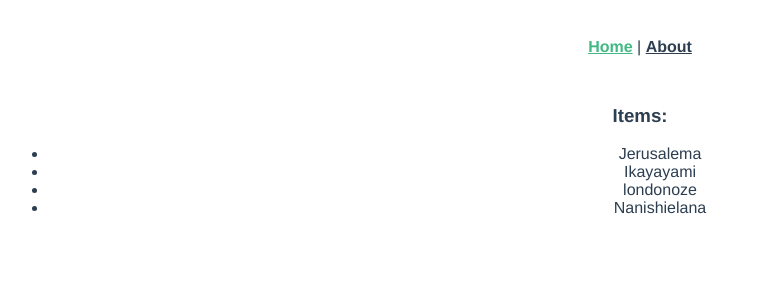
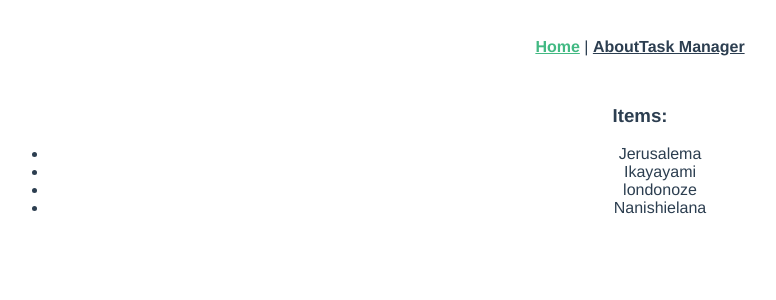
Before and after one commit to aximilli1212/vuePractice, a Vue app: page / in a window 1280 px wide. Shown: the top 300 px of the page, without its empty margins (0-776 px from the left). Built offline with nearby package versions, Linux system fonts and the light colour scheme.

Commit message:
Add tasks view files

```diff
--- a/src/App.vue
+++ b/src/App.vue
@@ -2,6 +2,7 @@
   <nav>
     <router-link to="/">Home</router-link> |
     <router-link to="/about">About</router-link>
+    <router-link to="/tasks">Task Manager</router-link>
   </nav>
   <router-view/>
 </template>
--- a/src/router/index.ts
+++ b/src/router/index.ts
@@ -14,6 +14,14 @@ const routes: Array<RouteRecordRaw> = [
     // this generates a separate chunk (about.[hash].js) for this route
     // which is lazy-loaded when the route is visited.
     component: () => import(/* webpackChunkName: "about" */ '../views/AboutView.vue')
+  },
+  {
+    path: '/tasks',
+    name: 'tasks',
+    // route level code-splitting
+    // this generates a separate chunk (about.[hash].js) for this route
+    // which is lazy-loaded when the route is visited.
+    component: () => import(/* webpackChunkName: "about" */ '../views/AboutView.vue')
   }
 ]
 
--- /dev/null
+++ b/src/views/TasksView.vue
@@ -0,0 +1,5 @@
+<template>
+  <div class="about">
+    <h1>This is an about page</h1>
+  </div>
+</template>
```
